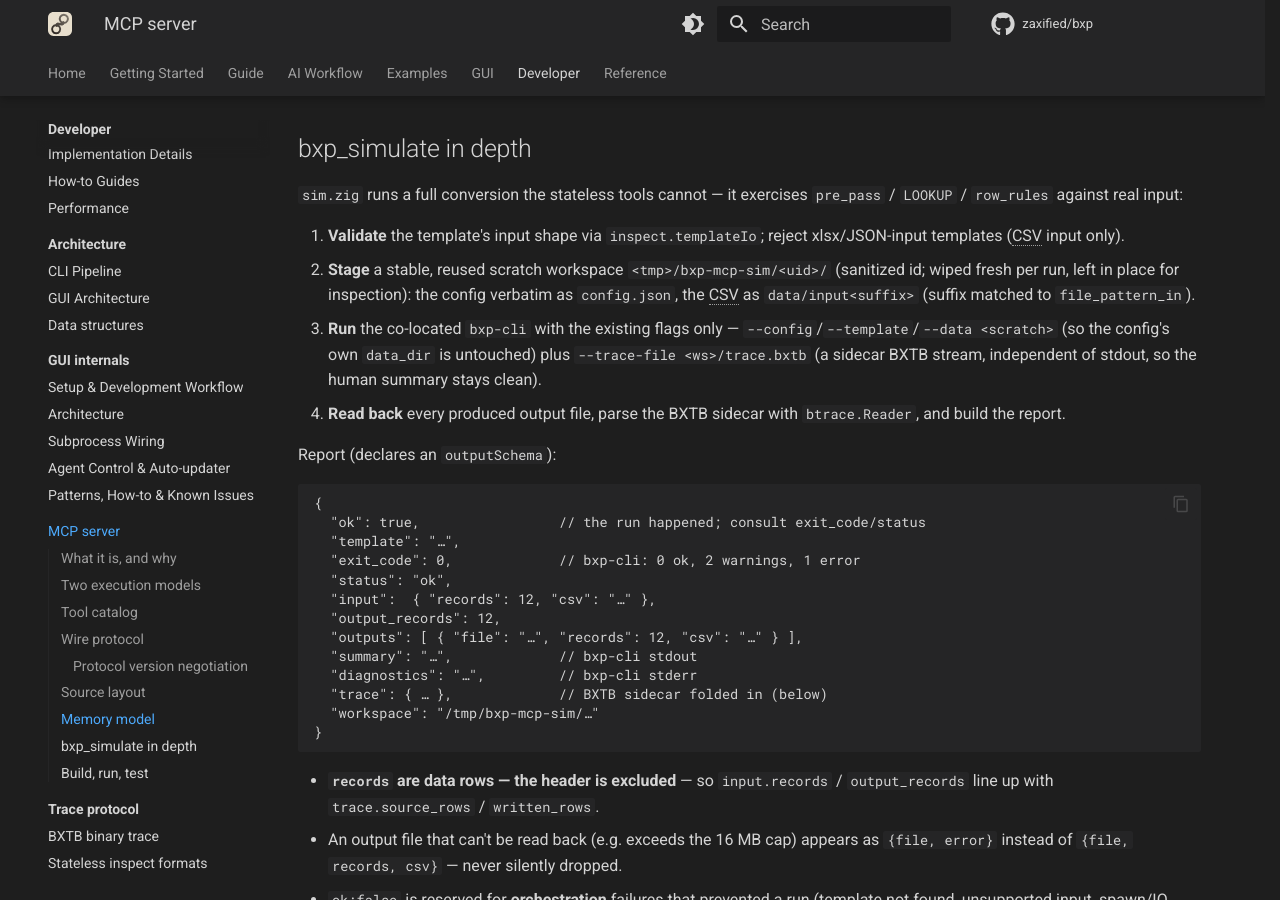
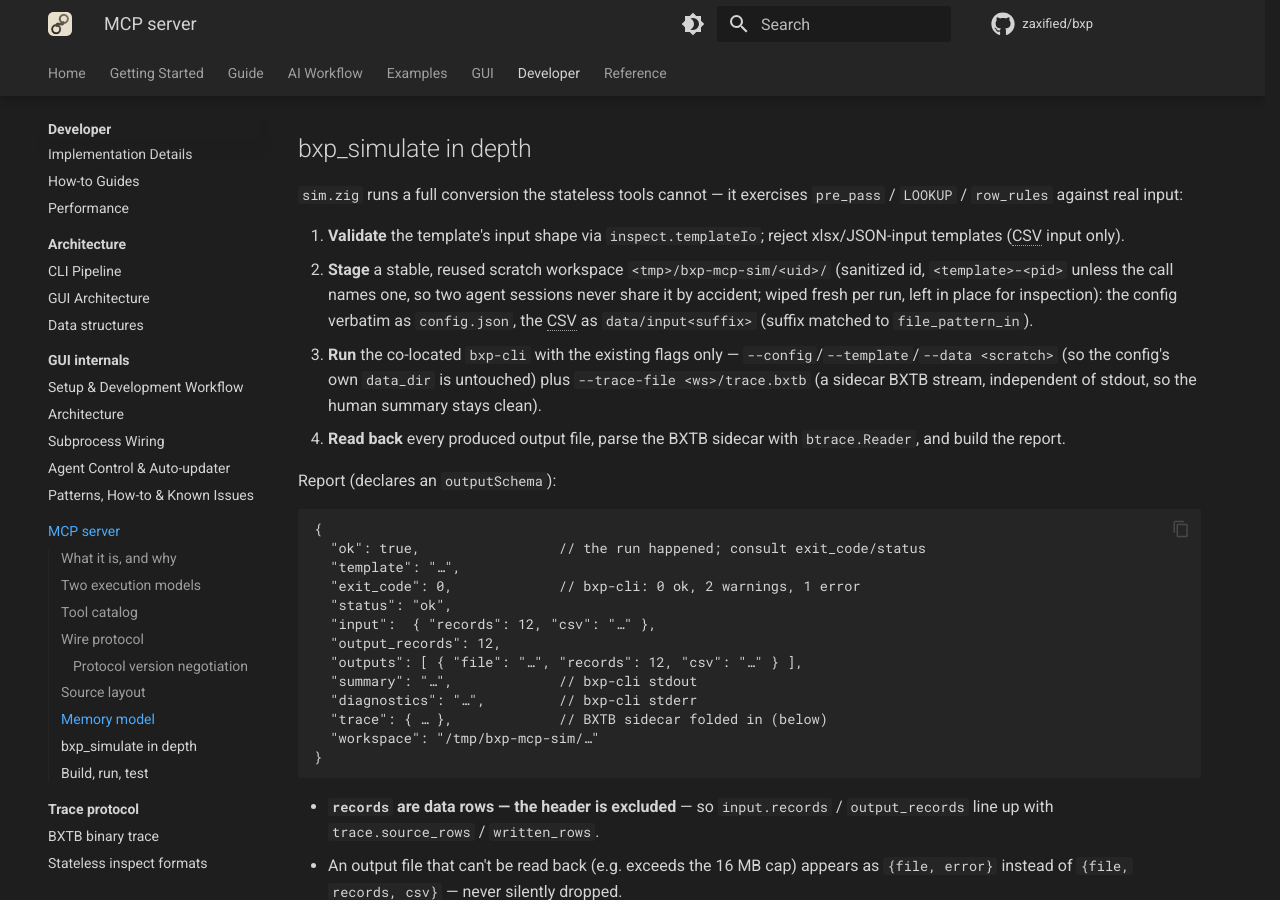
Before and after one commit to zaxified/bxp, an MkDocs documentation site: the page built from docs/dev/mcp.md, in a window 1280 px wide and 900 px high, scrolled down 4001 px. Built offline with MkDocs 1.6.1 and Material for MkDocs 9.7.7, drawn with Linux system fonts in a browser that asks for light colours; comment, search, counter and statistics services are not loaded.

Commit message:
fix(mcp): bxp_simulate default workspace is private to the process
The default workspace id was the template id, so two agent sessions (two
bxp-mcp processes) simulating the same template wiped each other's
workspace mid-run. It is now <template>-<pid>; an explicit `workspace` id
is still taken as given.

Co-Authored-By: Claude Opus 5.5 <noreply@anthropic.com>

```diff
--- a/bxp-mcp/CLAUDE.md
+++ b/bxp-mcp/CLAUDE.md
@@ -325,9 +325,13 @@ and races below are bounded by that model and only re-open under a future
 revisit them there.
 
 - **`sim.zig` wipes the reused workspace on every call** (`deleteTree` +
-  `makePath`). Two concurrent `bxp_simulate` calls sharing a `workspace` id
-  (default = template id) would race wipe-vs-read; single-threaded stdio makes
-  that unreachable today. Path is confined to `tmp_base/bxp-mcp-sim/<uid>`.
+  `makePath`). The default id is `<template>-<pid>`, so two bxp-mcp processes
+  (two agent sessions) never share one; two calls in one process are
+  serialised by single-threaded stdio. Only an explicit, shared `workspace` id
+  can still race wipe-vs-read across processes — the caller asked for that.
+  Path is confined to `tmp_base/bxp-mcp-sim/<uid>`. On a multi-user host a
+  pre-planted `/tmp/bxp-mcp-sim` owned by another user is not detected;
+  macOS and Windows temp dirs are per-user.
 - **`sim.zig tmpDir` trusts `TMPDIR`/`TMP`/`TEMP`.** Standard, and the env is
   the user's own; the subsequent `deleteTree` only ever targets the sanitized
   `bxp-mcp-sim/<uid>` subtree, so a redirected temp base cannot widen the
--- a/docs/dev/mcp.md
+++ b/docs/dev/mcp.md
@@ -182,7 +182,9 @@ store past the call.
 1. **Validate** the template's input shape via `inspect.templateIo`; reject
    xlsx/JSON-input templates (CSV input only).
 2. **Stage** a stable, reused scratch workspace `<tmp>/bxp-mcp-sim/<uid>/`
-   (sanitized id; wiped fresh per run, left in place for inspection): the config
+   (sanitized id, `<template>-<pid>` unless the call names one, so two agent
+   sessions never share it by accident; wiped fresh per run, left in place for
+   inspection): the config
    verbatim as `config.json`, the CSV as `data/input<suffix>` (suffix matched to
    `file_pattern_in`).
 3. **Run** the co-located `bxp-cli` with the existing flags only —
```
Also changed, not shown: 2 other files.
